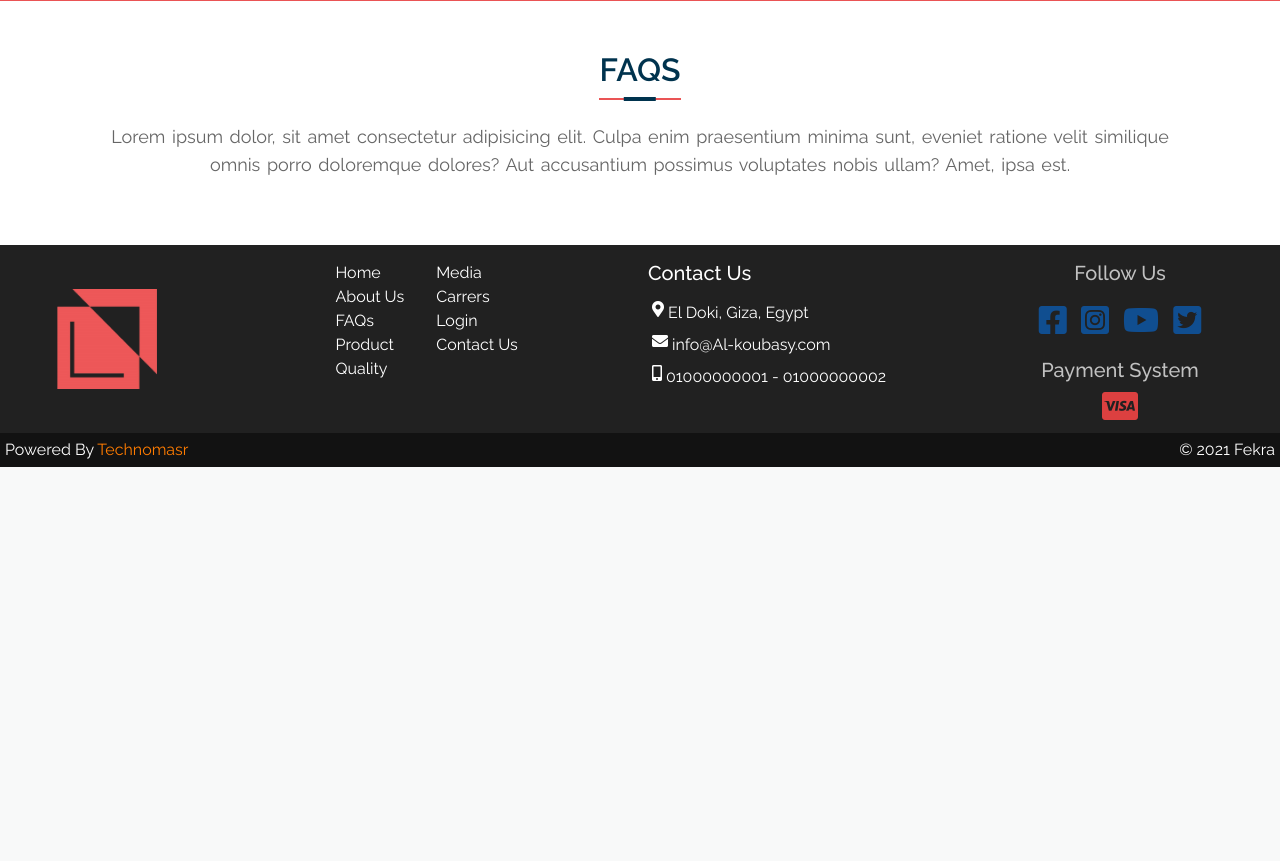
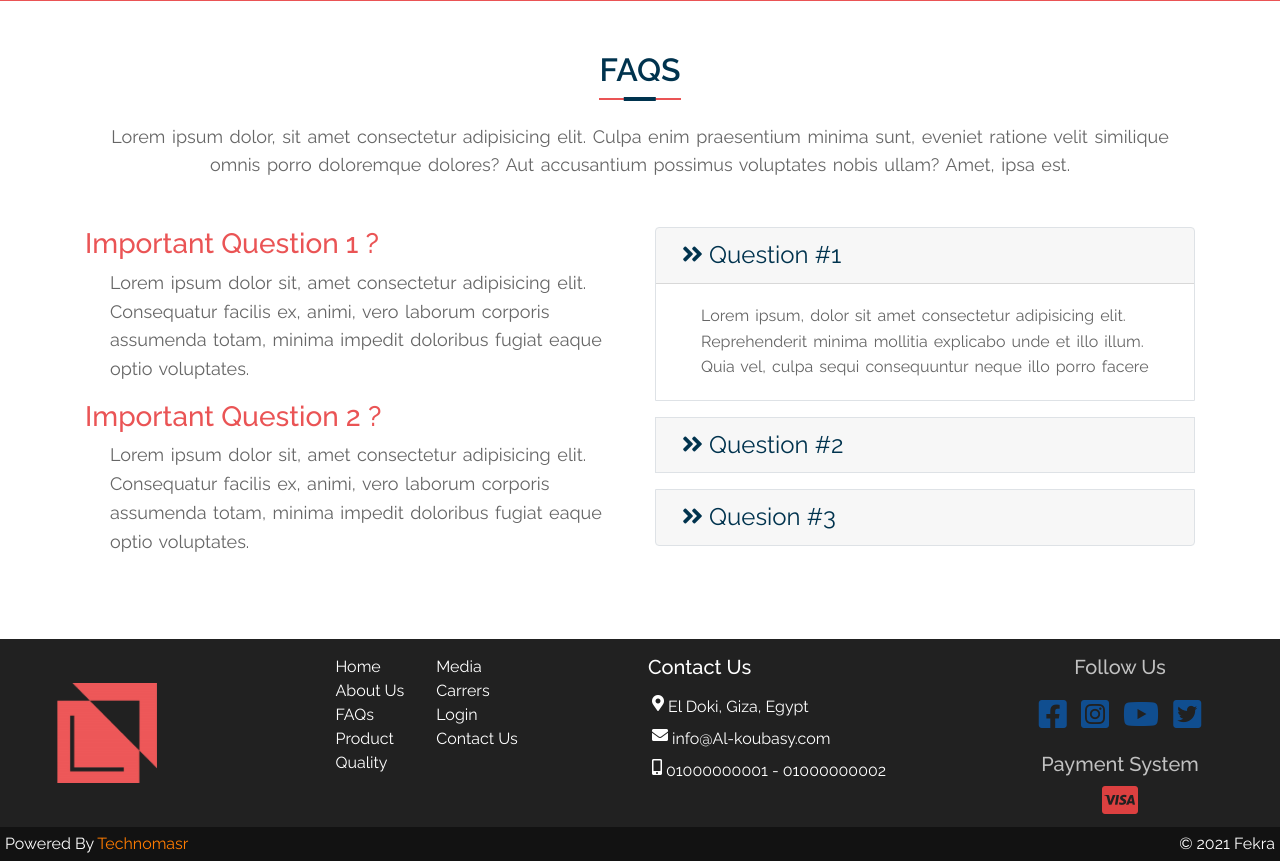
Before and after one commit to mahmoudsiliman75/fekra_template, a PHP site: page / in a window 1280 px wide. Shown: the part 3983-4844 px from the top of the page. Before the commit the page ends 4450 px from the top, so only its background shows below. Run offline with PHP 8.4, Linux system fonts and the light colour scheme; some libraries are stand-ins or nearby versions.

Commit message:
finish faqs section

```diff
--- a/assets/css/style.css
+++ b/assets/css/style.css
@@ -1338,6 +1338,38 @@ nav .menu_btn svg {
   margin-block: 15px;
 }
 
+.faq_sec .heighlight_faqs_wraper .heighlight_faq_card h3 {
+  color: #ea5455;
+}
+
+.faq_sec .heighlight_faqs_wraper .heighlight_faq_card .answer {
+  word-break: break-word;
+  word-spacing: 2px;
+  font-size: 18px;
+  color: #666;
+  line-height: 1.6;
+  -webkit-padding-start: 25px;
+          padding-inline-start: 25px;
+}
+
+.faq_sec .faqs_wraper .accordion .card .card-header h4 button {
+  border: none;
+  background-color: transparent;
+  text-decoration: none;
+  color: #00334e;
+}
+
+.faq_sec .faqs_wraper .accordion .card .card-body {
+  word-break: break-word;
+  word-spacing: 2px;
+  font-size: 18px;
+  color: #666;
+  line-height: 1.6;
+  font-size: 16px;
+  -webkit-padding-start: 45px;
+          padding-inline-start: 45px;
+}
+
 footer {
   background-color: #212121;
 }
--- a/assets/css/style.scss
+++ b/assets/css/style.scss
@@ -817,6 +817,41 @@ nav {
     text-align: center;
     margin-block: 15px;
   }
+
+  .heighlight_faqs_wraper {
+    .heighlight_faq_card {
+      h3 {
+        color: $corpColor2;
+      }
+      .answer {
+        @include textWraper();
+        padding-inline-start: 25px;
+      }
+    }
+  }
+
+  .faqs_wraper {
+    .accordion {
+      .card {
+        .card-header {
+          h4 {
+            button {
+              border: none;
+              background-color: transparent;
+              text-decoration: none;
+              color: $corpColor1;
+            }
+          }
+        }
+
+        .card-body {
+          @include textWraper();
+          font-size: 16px;
+          padding-inline-start: 45px;
+        }
+      }
+    }
+  }
 }
 // END:: FAQS SECTION STYLES
 
--- a/index.php
+++ b/index.php
@@ -622,6 +622,95 @@
       similique omnis porro doloremque dolores? Aut accusantium
       possimus voluptates nobis ullam? Amet, ipsa est.
     </div>
+
+    <div class="row justify-content-center">
+      <div class="col-12 col-md-6 my-3">
+        <div class="heighlight_faqs_wraper">
+
+          <div class="heighlight_faq_card my-3">
+            <h3> Important Question 1 ? </h3>
+            <div class="answer">
+              Lorem ipsum dolor sit, amet consectetur adipisicing elit.
+              Consequatur facilis ex, animi, vero laborum corporis assumenda
+              totam, minima impedit doloribus fugiat eaque optio voluptates.
+            </div>
+          </div>
+
+          <div class="heighlight_faq_card my-3">
+            <h3> Important Question 2 ? </h3>
+            <div class="answer">
+              Lorem ipsum dolor sit, amet consectetur adipisicing elit.
+              Consequatur facilis ex, animi, vero laborum corporis assumenda
+              totam, minima impedit doloribus fugiat eaque optio voluptates.
+            </div>
+          </div>
+
+        </div>
+      </div>
+
+      <div class="col-12 col-md-6 my-3">
+        <div class="faqs_wraper">
+          <div class="accordion" id="faqs_accordion">
+
+            <div class="card border my-3">
+              <div class="card-header" id="headingOne">
+                <h4 class="mb-0">
+                  <button class="btn-link btn-block text-left" type="button" data-toggle="collapse" data-target="#collapseOne" aria-expanded="true" aria-controls="collapseOne">
+                    <i class="fas fa-angle-double-right"></i>
+                    Question #1
+                  </button>
+                </h4>
+              </div>
+
+              <div id="collapseOne" class="collapse show" aria-labelledby="headingOne" data-parent="#faqs_accordion">
+                <div class="card-body">
+                  Lorem ipsum, dolor sit amet consectetur adipisicing elit.
+                  Reprehenderit minima mollitia explicabo unde et illo illum.
+                  Quia vel, culpa sequi consequuntur neque illo porro facere
+                </div>
+              </div>
+            </div>
+
+            <div class="card border my-3">
+              <div class="card-header" id="headingTwo">
+                <h4 class="mb-0">
+                  <button class="btn-link btn-block text-left collapsed" type="button" data-toggle="collapse" data-target="#collapseTwo" aria-expanded="false" aria-controls="collapseTwo">
+                    <i class="fas fa-angle-double-right"></i>
+                    Question #2
+                  </button>
+                </h4>
+              </div>
+              <div id="collapseTwo" class="collapse" aria-labelledby="headingTwo" data-parent="#faqs_accordion">
+                <div class="card-body">
+                  Lorem ipsum, dolor sit amet consectetur adipisicing elit.
+                  Reprehenderit minima mollitia explicabo unde et illo illum.
+                  Quia vel, culpa sequi consequuntur neque illo porro facere
+                </div>
+              </div>
+            </div>
+
+            <div class="card border my-3">
+              <div class="card-header" id="headingThree">
+                <h4 class="mb-0">
+                  <button class="btn-link btn-block text-left collapsed" type="button" data-toggle="collapse" data-target="#collapseThree" aria-expanded="false" aria-controls="collapseThree">
+                    <i class="fas fa-angle-double-right"></i>
+                    Quesion #3
+                  </button>
+                </h4>
+              </div>
+              <div id="collapseThree" class="collapse" aria-labelledby="headingThree" data-parent="#faqs_accordion">
+                <div class="card-body">
+                  Lorem ipsum, dolor sit amet consectetur adipisicing elit.
+                  Reprehenderit minima mollitia explicabo unde et illo illum.
+                  Quia vel, culpa sequi consequuntur neque illo porro facere
+                </div>
+              </div>
+            </div>
+
+          </div>
+        </div>
+      </div>
+    </div>
   </div>
 </div>
 <!-- END:: FAQS SECTION -->
```
Also changed, not shown: 2 other files.
